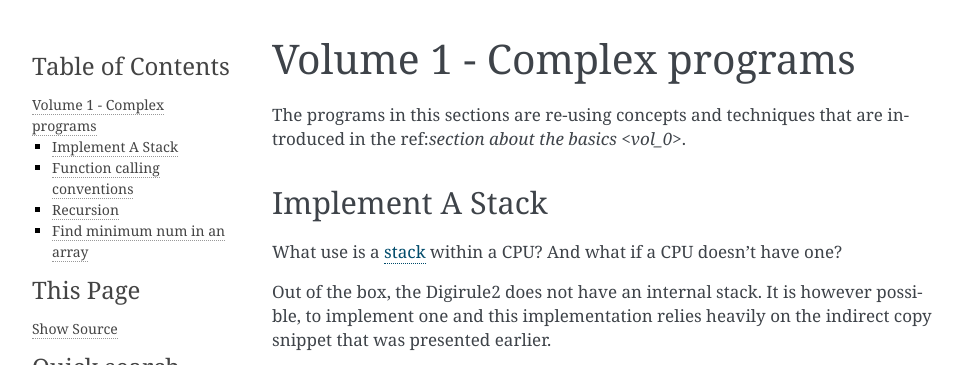
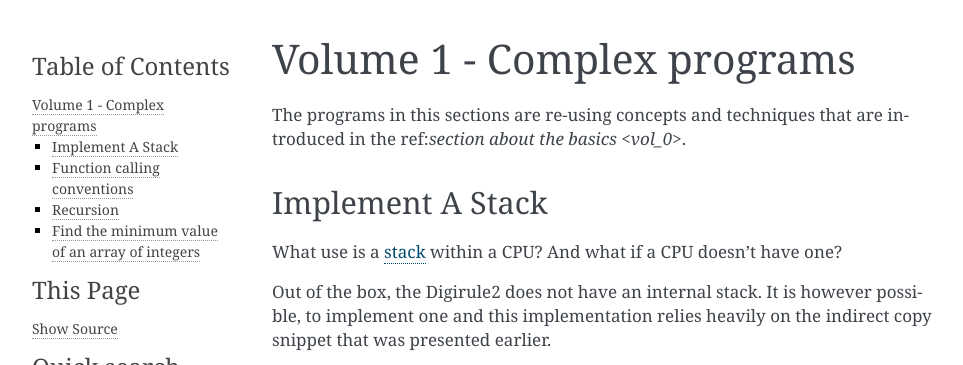
Before and after one commit to aanastasiou/dgtools, a Sphinx documentation site: the page built from doc/source/examples_vol01.rst, in a window 1280 px wide and 1400 px high, cut to the strip 0-365 px from the top of the window. Shown: the whole strip, without its empty margins (148-1111 px from the left). Built offline with Sphinx 7.4.7, drawn with Linux system fonts in a browser that asks for light colours; some of the changed text lies outside the part shown.

```diff
--- a/doc/source/examples_vol01.rst
+++ b/doc/source/examples_vol01.rst
@@ -63,8 +63,8 @@
     :linenos:
 
 
-Find minimum num in an array
-----------------------------
+Find the minimum value of an array of integers
+----------------------------------------------
 
 One of the more detailed Digirule demos presented here, is that of a
 very simple random number generator, using a :ref:`Linear Feedback Shift Register (LFSR) <lfsr>`.
```
Also changed, not shown: 2 other files.
